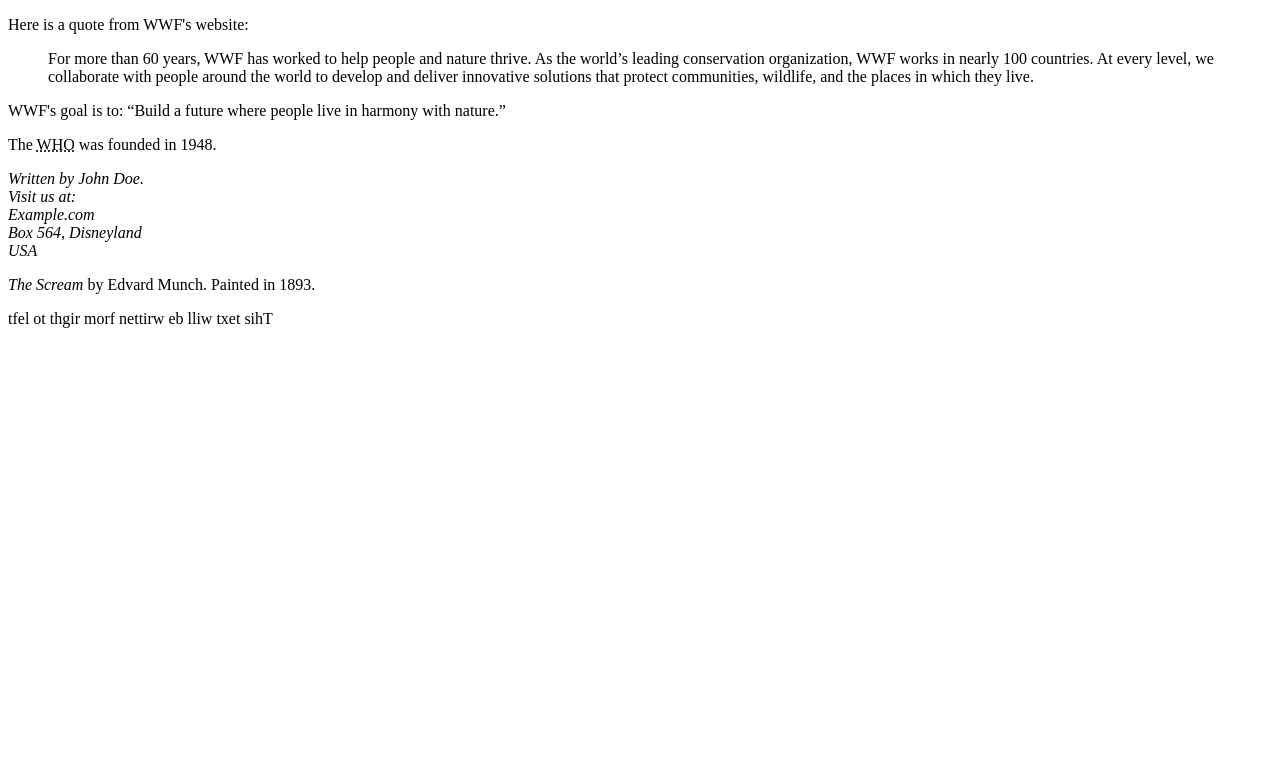
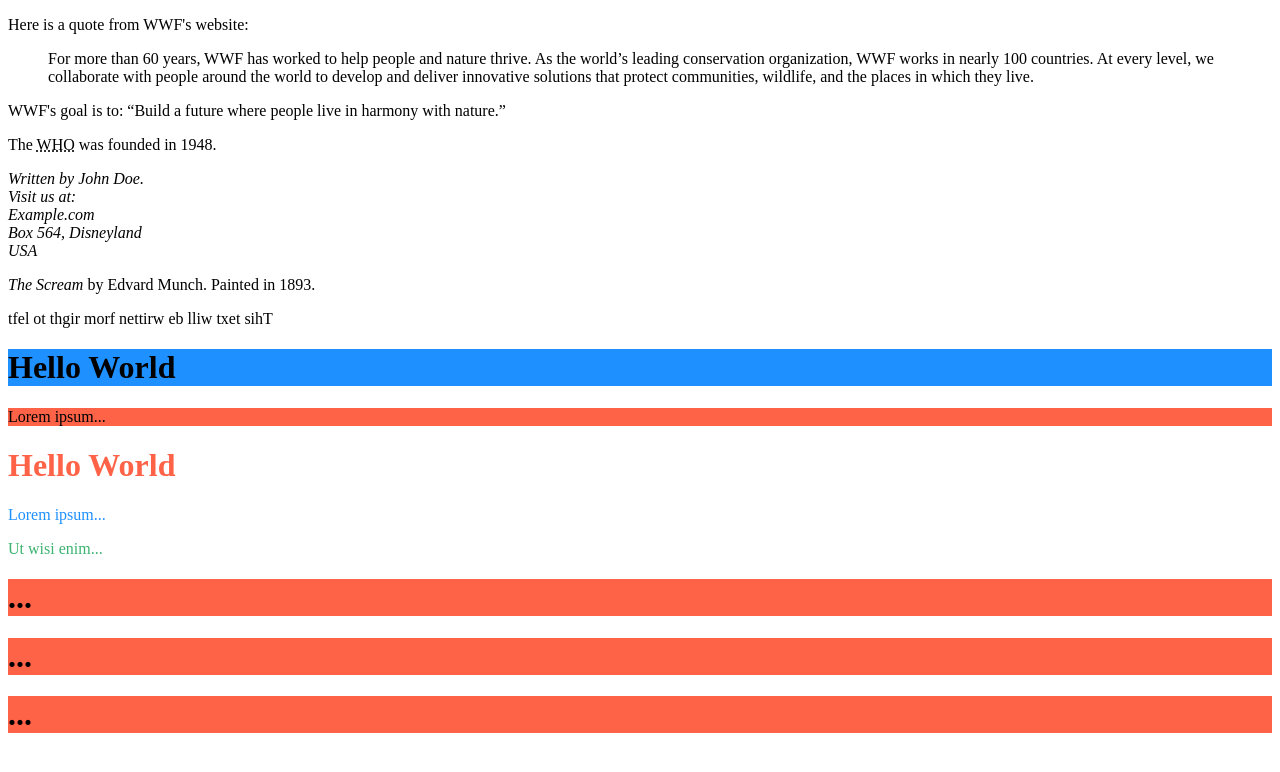
Before and after one commit to theophilus28/HTML_Summer, a plain HTML site: page quoteCommentColor.html in a window 1280 px wide. Drawn offline with Linux system fonts and the light colour scheme.

Commit message:
playing with colors

```diff
--- a/quoteCommentColor.html
+++ b/quoteCommentColor.html
@@ -38,5 +38,17 @@
     <p><cite>The Scream</cite> by Edvard Munch. Painted in 1893.</p>
     <!--this flips the text entirely, listing characters in reverse order-->
     <bdo dir="rtl">This text will be written from right to left</bdo>
+    <!--style can be done in object itself rather than in separate style section-->
+    <!--background-color highlights the text, along with the rest of the line it is on-->
+    <h1 style="background-color: DodgerBlue">Hello World</h1>
+    <p style="background-color: Tomato">Lorem ipsum...</p>
+    <!--color modifies color of actual text-->
+    <h1 style="color: Tomato">Hello World</h1>
+    <p style="color: DodgerBlue">Lorem ipsum...</p>
+    <p style="color: MediumSeaGreen">Ut wisi enim...</p>
+    <!--all three are same color, written different ways-->
+    <h1 style="background-color: rgb(255, 99, 71)">...</h1>
+    <h1 style="background-color: #ff6347">...</h1>
+    <h1 style="background-color: hsl(9, 100%, 64%)">...</h1>
   </body>
 </html>
```
